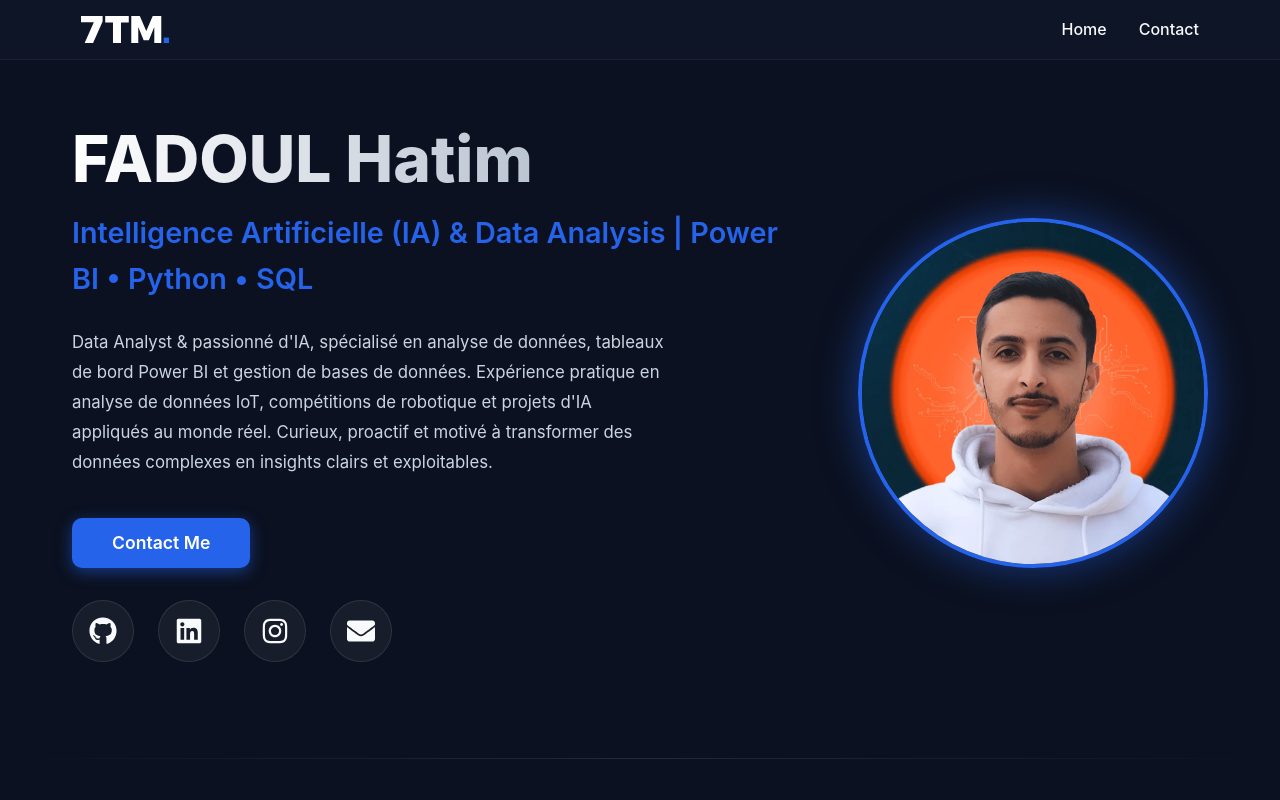
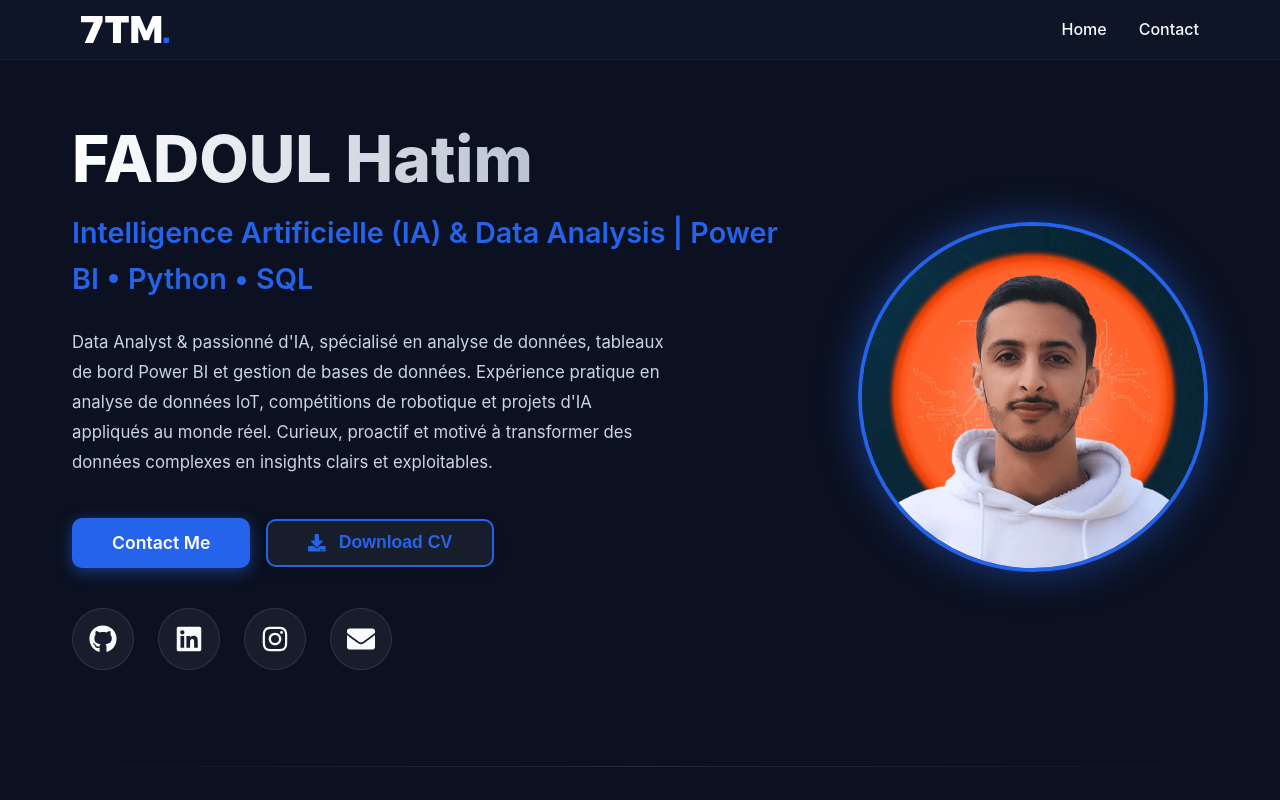
Before and after one commit to 7atimf/portfolio-website, a React (Vite) app: page / in a window 1280 px wide. Shown: the top 800 px of the page. Built offline with nearby package versions, Linux system fonts and the light colour scheme.

Commit message:
Add CV download button

```diff
--- a/src/components/Hero.jsx
+++ b/src/components/Hero.jsx
@@ -1,9 +1,18 @@
 import React from 'react';
 import { Link } from 'react-router-dom';
 import { personalInfo } from '../data/projects';
-import { FaGithub, FaLinkedin, FaEnvelope, FaInstagram } from 'react-icons/fa';
+import { FaGithub, FaLinkedin, FaEnvelope, FaInstagram, FaDownload } from 'react-icons/fa';
 
 const Hero = () => {
+    const handleDownloadCV = () => {
+        const link = document.createElement('a');
+        link.href = '/cv FADOUL Hatim.pdf';
+        link.download = 'cv FADOUL Hatim.pdf';
+        document.body.appendChild(link);
+        link.click();
+        document.body.removeChild(link);
+    };
+
     return (
         <section style={{
             padding: '4rem 2rem',
@@ -56,9 +65,15 @@ const Hero = () => {
                         {personalInfo.bio}
                     </p>
 
-                    <Link to="/contact" style={contactButtonStyle}>
-                        Contact Me
-                    </Link>
+                    <div style={{ display: 'flex', gap: '1rem', alignItems: 'center', marginBottom: '2.5rem' }}>
+                        <Link to="/contact" style={contactButtonStyle}>
+                            Contact Me
+                        </Link>
+
+                        <button onClick={handleDownloadCV} style={downloadButtonStyle}>
+                            <FaDownload /> Download CV
+                        </button>
+                    </div>
 
                     <div style={{ display: 'flex', gap: '1.5rem', alignItems: 'center', marginTop: '2rem' }}>
                         <a href={personalInfo.contact.github} style={iconBtnStyle} title="GitHub" target="_blank" rel="noopener noreferrer">
@@ -129,6 +144,24 @@ const contactButtonStyle = {
     boxShadow: '0 4px 15px var(--accent-glow)'
 };
 
+const downloadButtonStyle = {
+    display: 'inline-block',
+    padding: '0.7rem 2.5rem',
+    fontSize: '1.1rem',
+    fontWeight: '600',
+    color: 'var(--accent-color)',
+    background: 'rgba(255,255,255,0.05)',
+    border: '2px solid var(--accent-color)',
+    borderRadius: '10px',
+    cursor: 'pointer',
+    transition: 'all 0.3s ease',
+    textDecoration: 'none',
+    boxShadow: '0 4px 15px rgba(0,0,0,0.1)',
+    display: 'inline-flex',
+    alignItems: 'center',
+    gap: '0.8rem'
+};
+
 // Add hover effect via cleaner logical CSS in real project, but using style object for now requires JS
 // We can assume global CSS has hover states or simple transitions.
 // To make it interactive inline, we might need state or styled-components, but standard CSS class is better.
```
Also changed, not shown: 1 other file (tests, documents, lock files or other folders).
